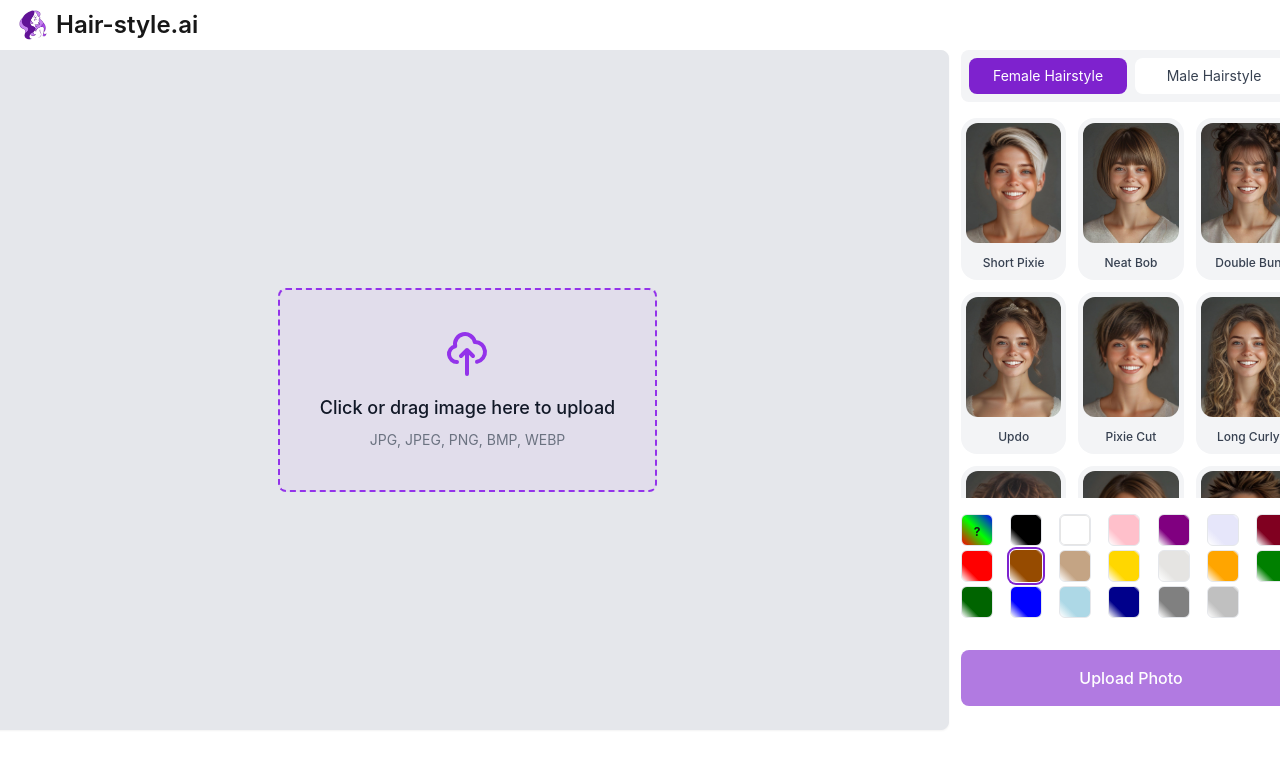
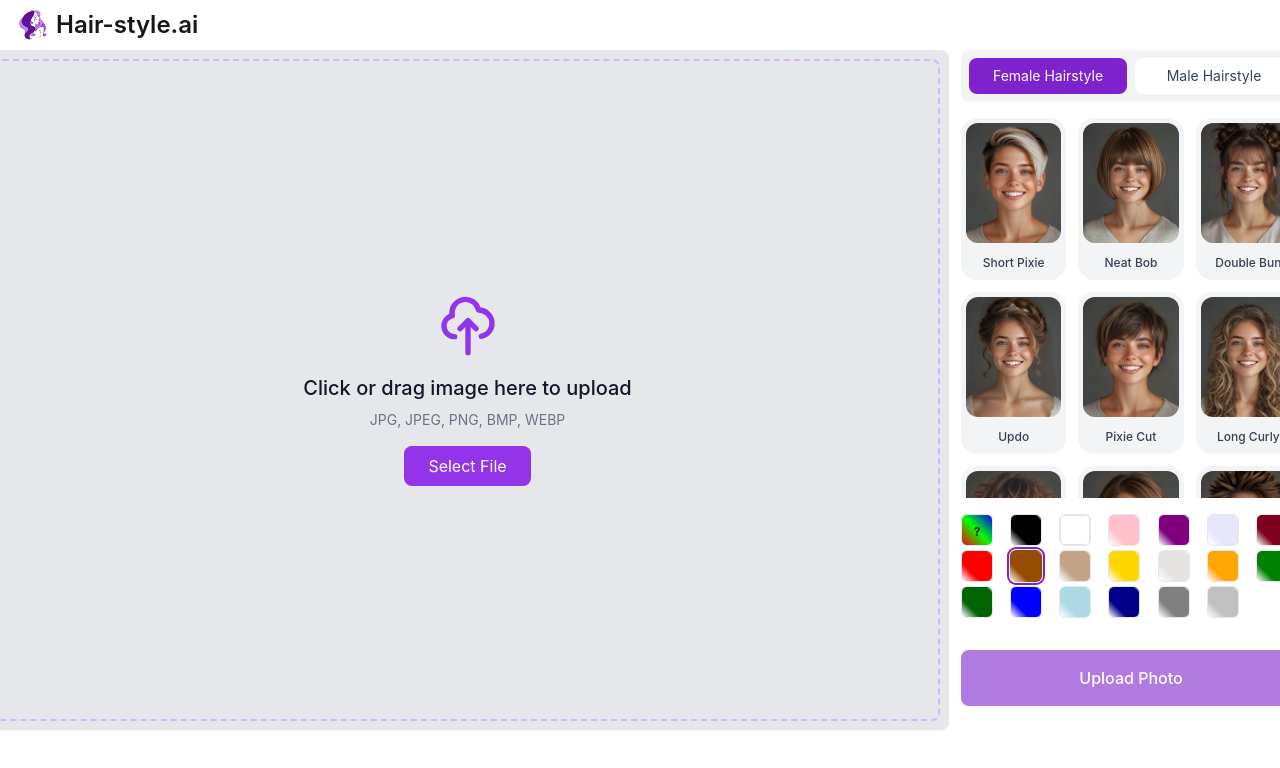
Before and after one commit to Jasonchen52011/hair-style.ai-main, a Next.js app: page /ai-hairstyle in a window 1280 px wide. Shown: the top 768 px of the page. Built offline with nearby package versions, Linux system fonts and the light colour scheme.

Commit message:
fix: improve file upload functionality and UI

```diff
--- a/app/ai-hairstyle/page.tsx
+++ b/app/ai-hairstyle/page.tsx
@@ -88,74 +88,79 @@ function SelectStylePageContent() {
         }
     };
 
-    // 上传区域组件
+    // 添加文件上传处理函数
+    const handleImageUpload = async (file: File) => {
+        try {
+            // 显示加载提示
+            const loadingToast = toast.loading('Uploading image...');
+
+            // 创建 FormData
+            const formData = new FormData();
+            formData.append('image', file);
+
+            // 上传到临时存储
+            const reader = new FileReader();
+            reader.onloadend = () => {
+                // 设置预览图片
+                setUploadedImageUrl(reader.result as string);
+                // 关闭加载提示
+                toast.dismiss(loadingToast);
+                toast.success('Image uploaded successfully!');
+            };
+
+            reader.onerror = () => {
+                toast.dismiss(loadingToast);
+                toast.error('Failed to read file');
+            };
+
+            // 开始读取文件
+            reader.readAsDataURL(file);
+
+        } catch (error) {
+            console.error('Upload error:', error);
+            toast.error('Failed to upload image');
+        }
+    };
+
+    // 修改 UploadArea 组件，添加更明显的样式
     const UploadArea = () => {
         const [isDragging, setIsDragging] = useState(false);
 
-        // 处理点击上传
-        const handleClick = () => {
-            console.log("Click upload area");  // 添加日志
-            fileInputRef.current?.click();
-        };
-
-        // 处理文件选择
-        const handleFileChange = (e: React.ChangeEvent<HTMLInputElement>) => {
-            console.log("File selected");  // 添加日志
-            const file = e.target.files?.[0];
-            if (file) {
-                handleImageUpload(file);
-            }
-        };
-
-        // 处理拖放
-        const handleDragOver = (e: React.DragEvent) => {
+        return (
+            <div
+                className={`
+                    w-full h-full flex flex-col items-center justify-center
+                    border-2 border-dashed rounded-lg
+                    ${isDragging ? 'border-purple-600 bg-purple-50' : 'border-purple-300 hover:border-purple-500'}
+                    transition-all duration-200 ease-in-out
+                    cursor-pointer
+                `}
+                onClick={() => fileInputRef.current?.click()}
+                onDragOver={(e) => {
                     e.preventDefault();
-            console.log("Dragging over");  // 添加日志
                     setIsDragging(true);
-        };
-
-        const handleDragLeave = () => {
-            console.log("Drag leave");  // 添加日志
-            setIsDragging(false);
-        };
-
-        const handleDrop = (e: React.DragEvent) => {
+                }}
+                onDragLeave={() => setIsDragging(false)}
+                onDrop={(e) => {
                     e.preventDefault();
-            console.log("File dropped");  // 添加日志
                     setIsDragging(false);
                     const file = e.dataTransfer.files[0];
-            if (file) {
-                handleImageUpload(file);
-            }
-        };
-
-        return (
-            <div
-                className={`upload-area ${isDragging ? 'dragging' : ''}`}
-                onClick={handleClick}
-                onDragOver={handleDragOver}
-                onDragLeave={handleDragLeave}
-                onDrop={handleDrop}
-                style={{
-                    border: '2px dashed #9333ea',
-                    borderRadius: '8px',
-                    padding: '40px',
-                    textAlign: 'center',
-                    cursor: 'pointer',
-                    backgroundColor: isDragging ? 'rgba(147, 51, 234, 0.1)' : 'rgba(147, 51, 234, 0.05)',
-                    transition: 'all 0.3s ease'
+                    if (file) handleImageUpload(file);
                 }}
             >
                 <input
                     type="file"
                     ref={fileInputRef}
-                    onChange={handleFileChange}
+                    onChange={(e) => {
+                        const file = e.target.files?.[0];
+                        if (file) handleImageUpload(file);
+                    }}
                     accept="image/*"
-                    style={{ display: 'none' }}
+                    className="hidden"
                 />
-                <div className="flex flex-col items-center justify-center">
+                <div className="flex flex-col items-center space-y-4 p-8">
                     <svg
-                        className="w-12 h-12 text-purple-600 mb-4"
+                        className="w-16 h-16 text-purple-600"
                         fill="none"
                         stroke="currentColor"
                         viewBox="0 0 24 24"
@@ -167,12 +172,23 @@ function SelectStylePageContent() {
                             d="M7 16a4 4 0 01-.88-7.903A5 5 0 1115.9 6L16 6a5 5 0 011 9.9M15 13l-3-3m0 0l-3 3m3-3v12"
                         />
                     </svg>
-                    <p className="text-lg font-medium text-gray-900">
+                    <div className="text-center">
+                        <p className="text-xl font-medium text-gray-900">
                             Click or drag image here to upload
                         </p>
-                    <p className="text-sm text-gray-500 mt-2">
+                        <p className="mt-2 text-sm text-gray-500">
                             JPG, JPEG, PNG, BMP, WEBP
                         </p>
+                    </div>
+                    <button
+                        className="mt-4 px-6 py-2 bg-purple-600 text-white rounded-lg hover:bg-purple-700 transition-colors"
+                        onClick={(e) => {
+                            e.stopPropagation();
+                            fileInputRef.current?.click();
+                        }}
+                    >
+                        Select File
+                    </button>
                 </div>
             </div>
         );
```
Lines whose indentation alone changed are shown as unchanged.
